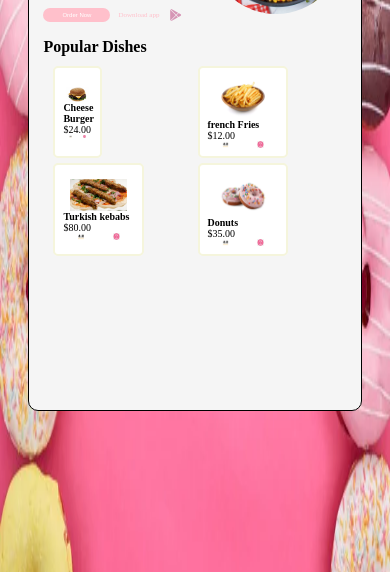
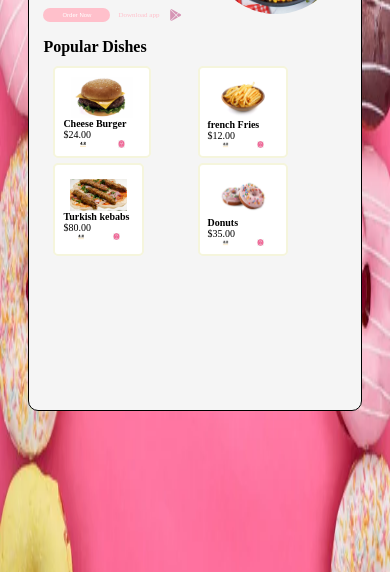
Before and after one commit to Ayoola-Oloba/tasty-food, a plain HTML site: page index.html in a window 390 px wide. In both pictures the pointer is over the element 98 px from the left and 384 px from the top of the page. Shown: the part 272-844 px from the top of the page. Drawn offline with nearby package versions, Linux system fonts and the light colour scheme.

Commit message:
Update style.css

```diff
--- a/style.css
+++ b/style.css
@@ -130,7 +130,7 @@ h2 span{
     justify-content: center;
 }
 .first:hover, .second:hover, .third:hover, .fourth:hover{
-    width: 35%;
+    width: 120%;
 
 }
 .four{
@@ -204,6 +204,10 @@ h2 span{
     h4{
         font-size: 12px;
     }
+    .first:hover, .second:hover, .third:hover, .fourth:hover{
+        width: 105%;
+
+    }
 }
 
 @media only screen and (max-width:560px) {
@@ -228,6 +232,10 @@ h2 span{
     .first, .second, .third, .fourth{
         width: 100%;
         padding: 8px ;
+    }
+    .first:hover, .second:hover, .third:hover, .fourth:hover{
+        width: 110%;
+
     }
     .first p, .second p, .third p, .fourth p{
         font-size: 10px;
@@ -271,6 +279,10 @@ h2 span{
     .first, .second, .third, .fourth{
         width: 65%;
 
+
+    }
+    .first:hover, .second:hover, .third:hover, .fourth:hover{
+        width: 70%;
 
     }
     .first h4, .second h4, .third h4, .fourth h4{
@@ -327,6 +339,10 @@ h2 span{
     .first, .second, .third, .fourth{
         width: 70%;
     }
+    .first:hover, .second:hover, .third:hover, .fourth:hover{
+        width: 75%;
+
+    }
     .first h4, .second h4, .third h4, .fourth h4{
         font-size: 9px;
 
```
